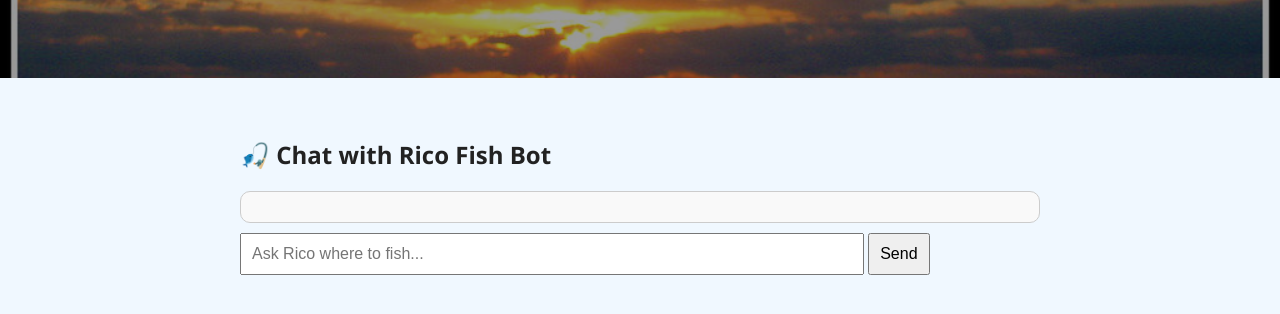
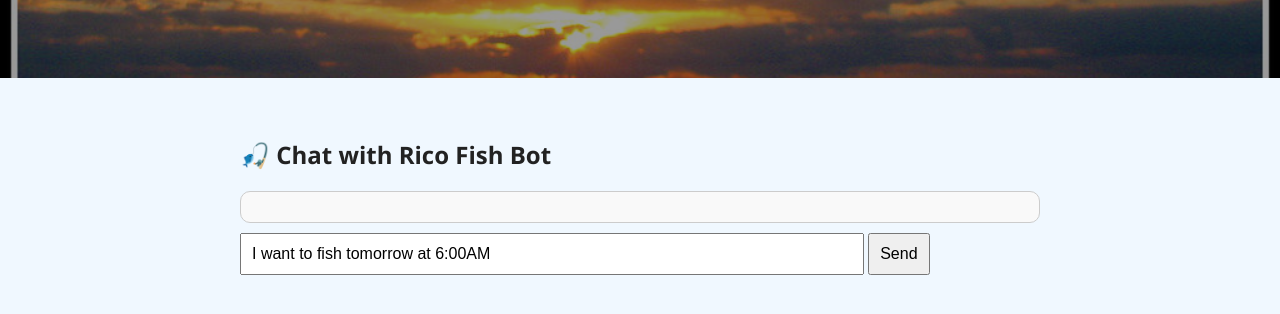
Before and after one commit to dshicks/rico-fish-bot, a website: page index.html in a window 1280 px wide. Shown: the part 260-574 px from the top of the page. Drawn offline with Linux system fonts and the light colour scheme.

Commit message:
Fix HTML encoding issues in index.html

```diff
--- a/index.html
+++ b/index.html
@@ -61,7 +61,7 @@ header p {
     <h2>🎣 Chat with Rico Fish Bot</h2>
     <div id="chat-box" style="background:#f9f9f9; border:1px solid #ccc; padding:15px; border-radius:10px; max-height:300px; overflow-y:auto;"></div>
     <form id="chat-form" style="margin-top:10px;">
-      <input type="text" id="user-input" placeholder="Ask Rico where to fish..." style="width:75%; padding:10px;" />
+      <input type="text" id="user-input" value="I want to fish tomorrow at 6:00AM" style="width:75%; padding:10px;" />
       <button type="submit" style="padding:10px;">Send</button>
     </form>
   </section>
```
